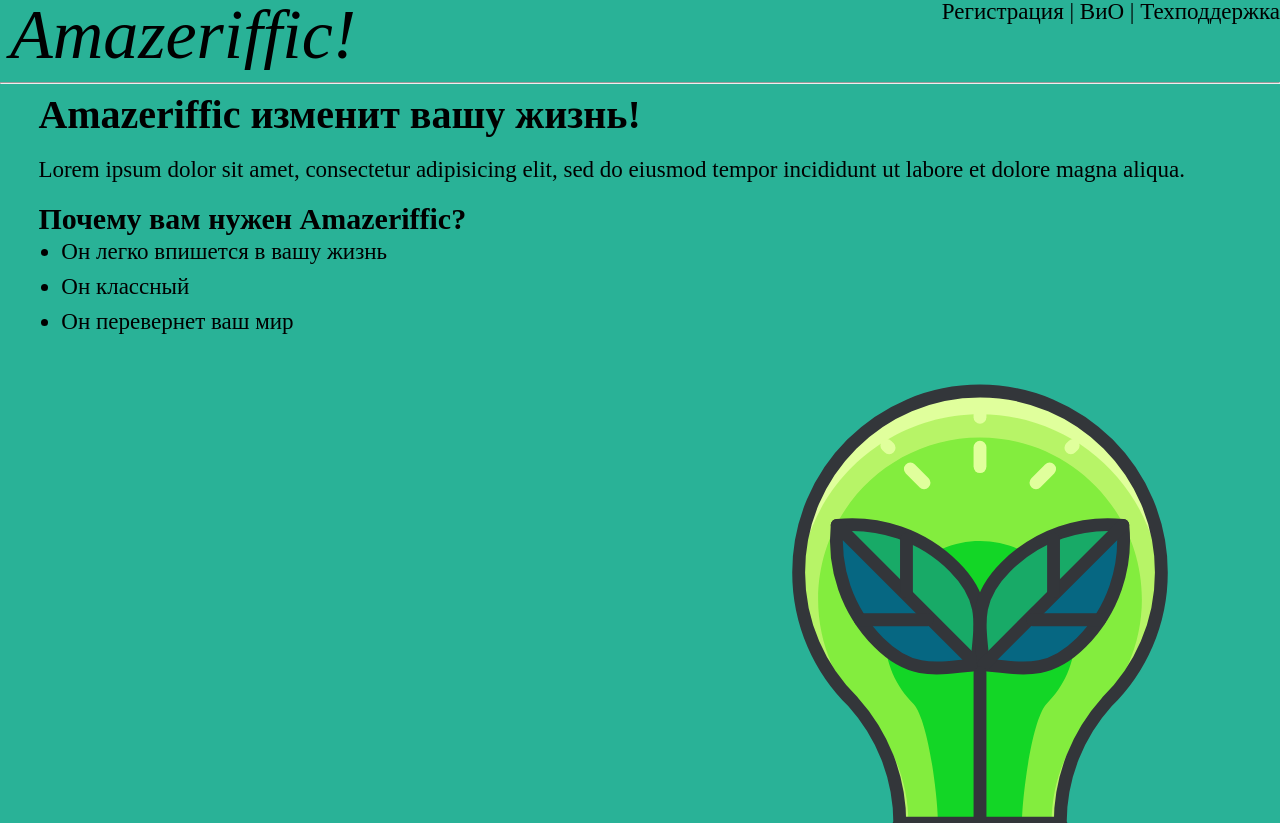
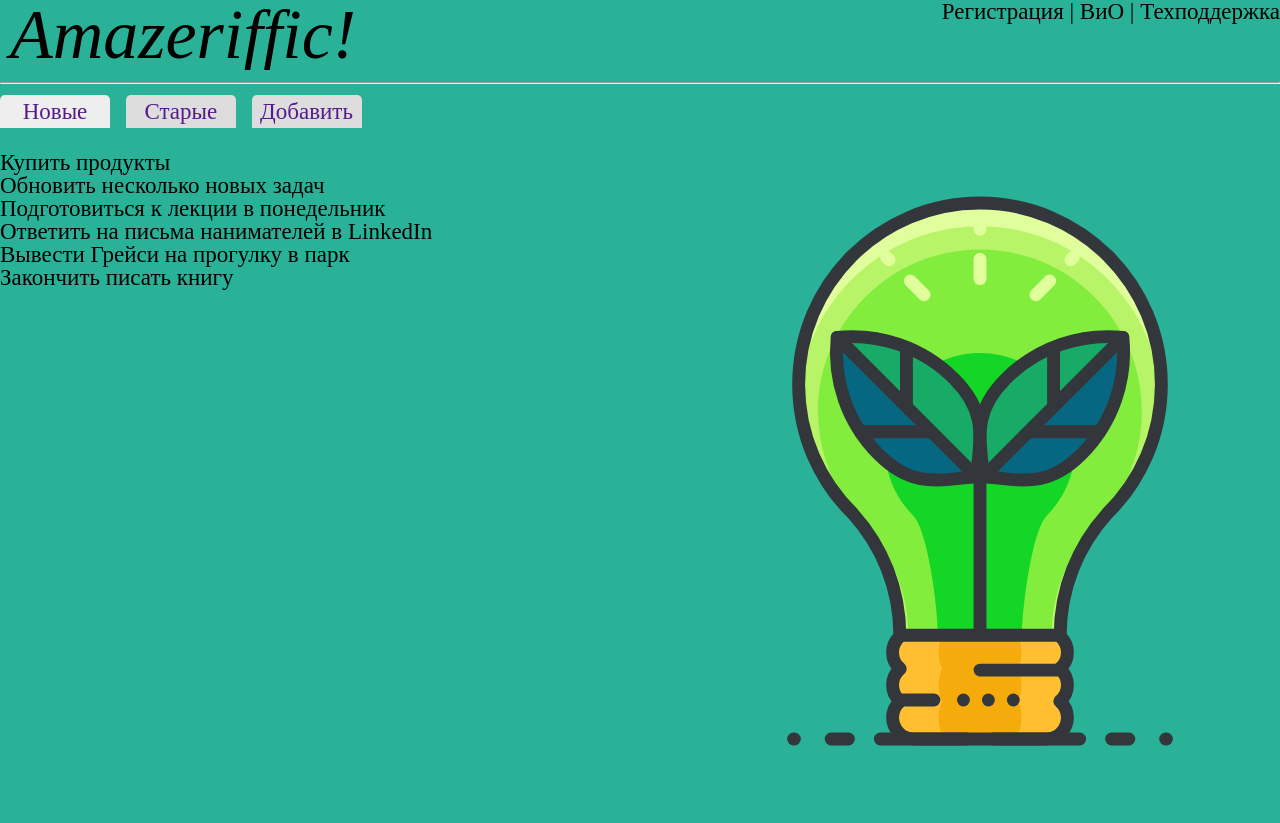
Before and after one commit to IlyasNugaev000/WebProgramming, a plain HTML site: page index.html in a window 1280 px wide. Shown: the top 823 px of the page. Drawn offline with Linux system fonts and the light colour scheme.

Commit message:
changed main and styles

```diff
--- a/index.html
+++ b/index.html
@@ -22,14 +22,20 @@
 	<div class="container">
 		<main>
 			<hr>
-			<div class="description">
-				<h2>Amazeriffic изменит вашу жизнь!</h2>
-				<p>Lorem ipsum dolor sit amet, consectetur adipisicing elit, sed do eiusmod tempor incididunt ut labore et dolore magna aliqua.</p>
-				<h3>Почему вам нужен Amazeriffic?</h3>
+			<div class="tabs">
+				<a href=""><span class="active">Новые</span></a>
+				<a href=""><span>Старые</span></a>
+				<a href=""><span>Добавить</span></a>
+			</div>
+			<br>
+			<div class="content">
 				<ul>
-					<li>Он легко впишется в вашу жизнь</li>
-					<li>Он классный</li>
-					<li>Он перевернет ваш мир</li>
+					<li>Купить продукты</li>
+					<li>Обновить несколько новых задач</li>
+					<li>Подготовиться к лекции в понедельник</li>
+					<li>Ответить на письма нанимателей в LinkedIn</li>
+					<li>Вывести Грейси на прогулку в парк</li>
+					<li>Закончить писать книгу</li>
 				</ul>
 			</div>
 			<div class="lightbukb">
--- a/style.css
+++ b/style.css
@@ -57,7 +57,7 @@ main {
 	background: #29b297;
 	overflow: auto;
 }
-main .description {
+main .content {
 	float: left;
 }
 main .lightbukb {
@@ -76,3 +76,17 @@ footer .sitemap {
 	float: right;
 	width: 285px;
 }
+
+.tabs a span {
+	display: inline-block;
+	border-radius: 5px 5px 0 0;
+	width: 100px;
+	margin-right: 10px;
+	text-align: center;
+	background: #ddd;
+	padding: 5px;
+}
+
+.tabs a span.active {
+	background: #eee;
+}
```
